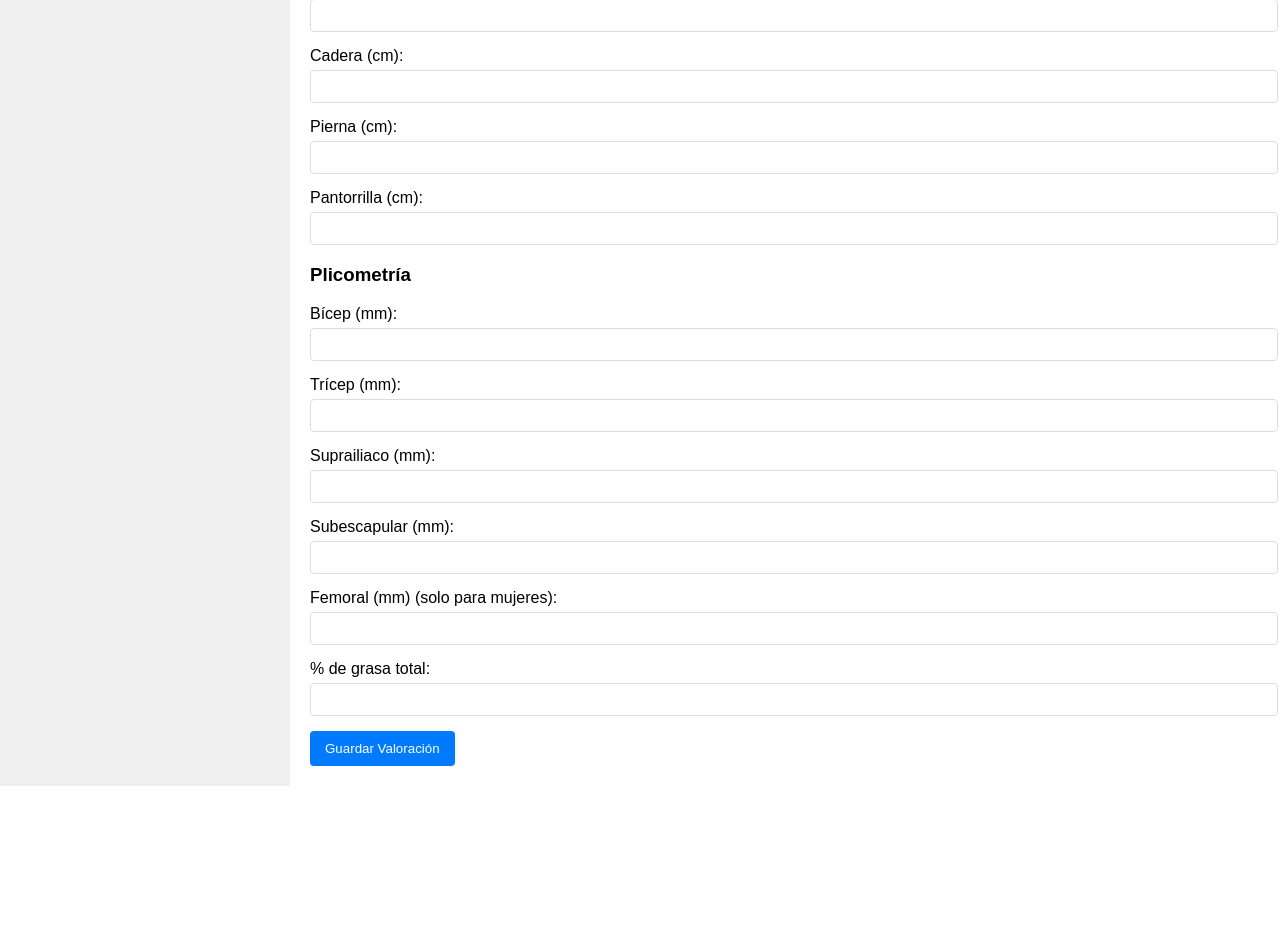
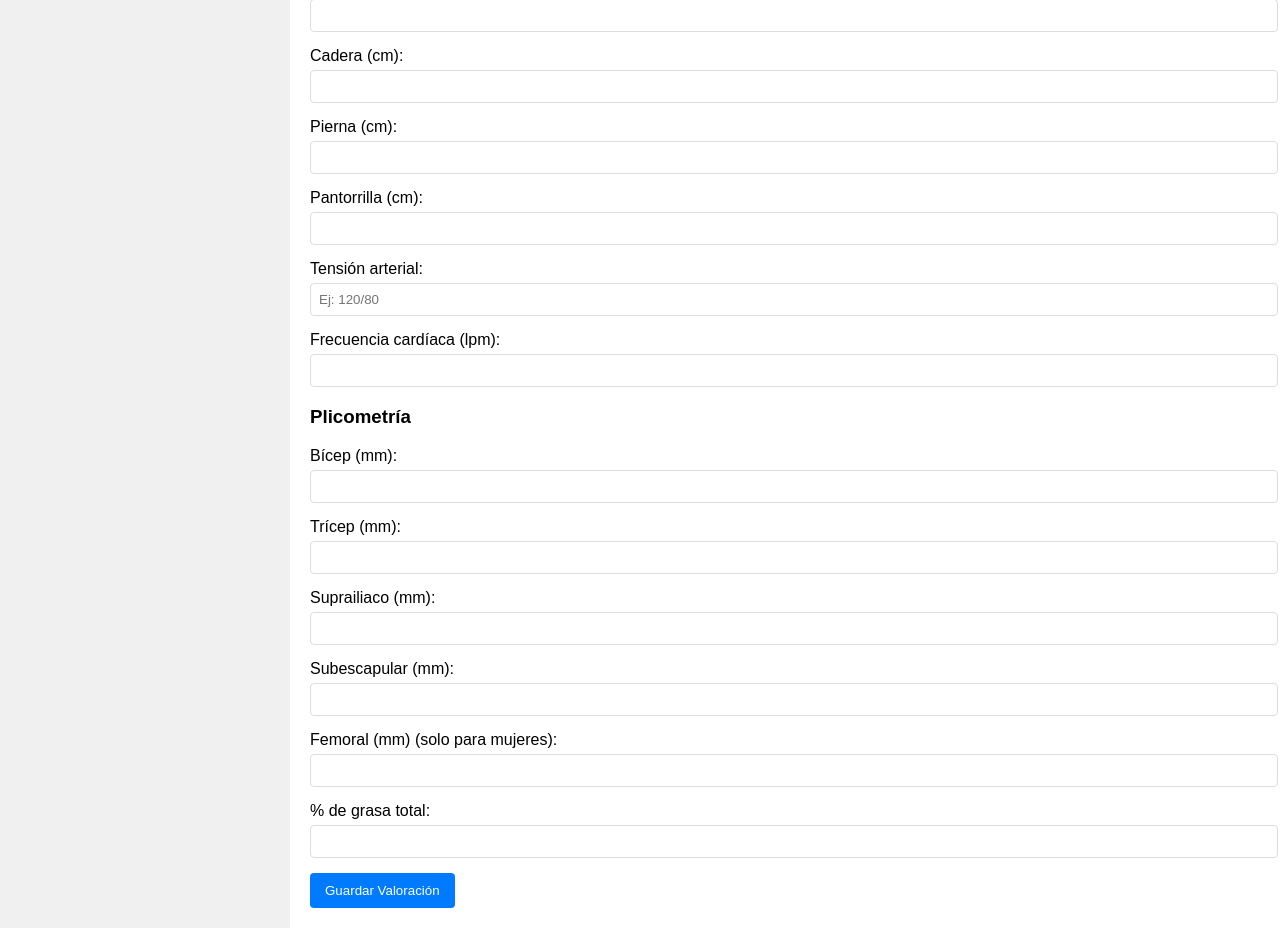
Before and after one commit to tbtkd/SPacientes, a Flask app: page /pacientes/2/valoracion in a window 1280 px wide. Shown: the part 682-1610 px from the top of the page. Before the commit the page ends 1468 px from the top, so only its background shows below. Run offline with Flask 3, Linux system fonts and the light colour scheme; data comes from the database, SQL or seed files in the repository; both versions use the stored data as it was after the commit.

```diff
--- a/app/templates/detalle_paciente.html
+++ b/app/templates/detalle_paciente.html
@@ -12,7 +12,7 @@
     <p><strong>Teléfono:</strong> {{ paciente['telefono'] }}</p>
     <p><strong>Correo:</strong> {{ paciente['correo'] }}</p>
     <p><strong>Ciudad:</strong> {{ paciente['ciudad'] }}</p>
-    <p><strong>Estatus:</strong> {{ paciente['estatus'] }}</p>
+    <p><strong>Estatus:</strong> {{ paciente['status'] }}</p>
     <p><strong>Último Pago:</strong> {{ ultimo_pago['fecha_pago'] if ultimo_pago else 'No registrado' }}</p>
 </div>
 
--- a/app/templates/nueva_valoracion.html
+++ b/app/templates/nueva_valoracion.html
@@ -53,6 +53,14 @@
         <label for="pantorrilla" class="form-label">Pantorrilla (cm):</label>
         <input type="number" id="pantorrilla" name="pantorrilla" step="0.1" class="form-input" required>
     </div>
+    <div class="form-group">
+        <label for="tension_arterial" class="form-label">Tensión arterial:</label>
+        <input type="text" id="tension_arterial" name="tension_arterial" class="form-input" required placeholder="Ej: 120/80">
+    </div>
+    <div class="form-group">
+        <label for="frecuencia_cardiaca" class="form-label">Frecuencia cardíaca (lpm):</label>
+        <input type="number" id="frecuencia_cardiaca" name="frecuencia_cardiaca" class="form-input" required>
+    </div>
     <h3>Plicometría</h3>
     <div class="form-group">
         <label for="bicep" class="form-label">Bícep (mm):</label>
```
Also changed, not shown: pacientes.db.
